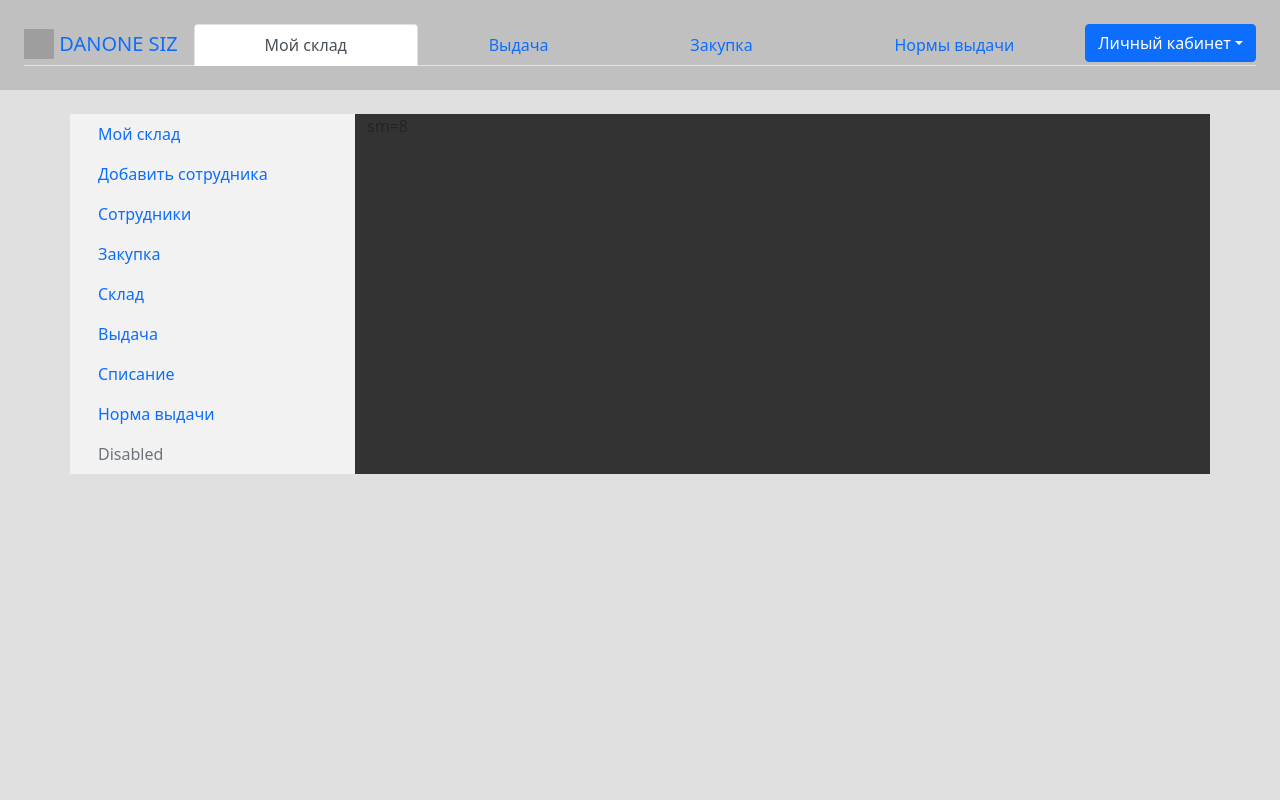
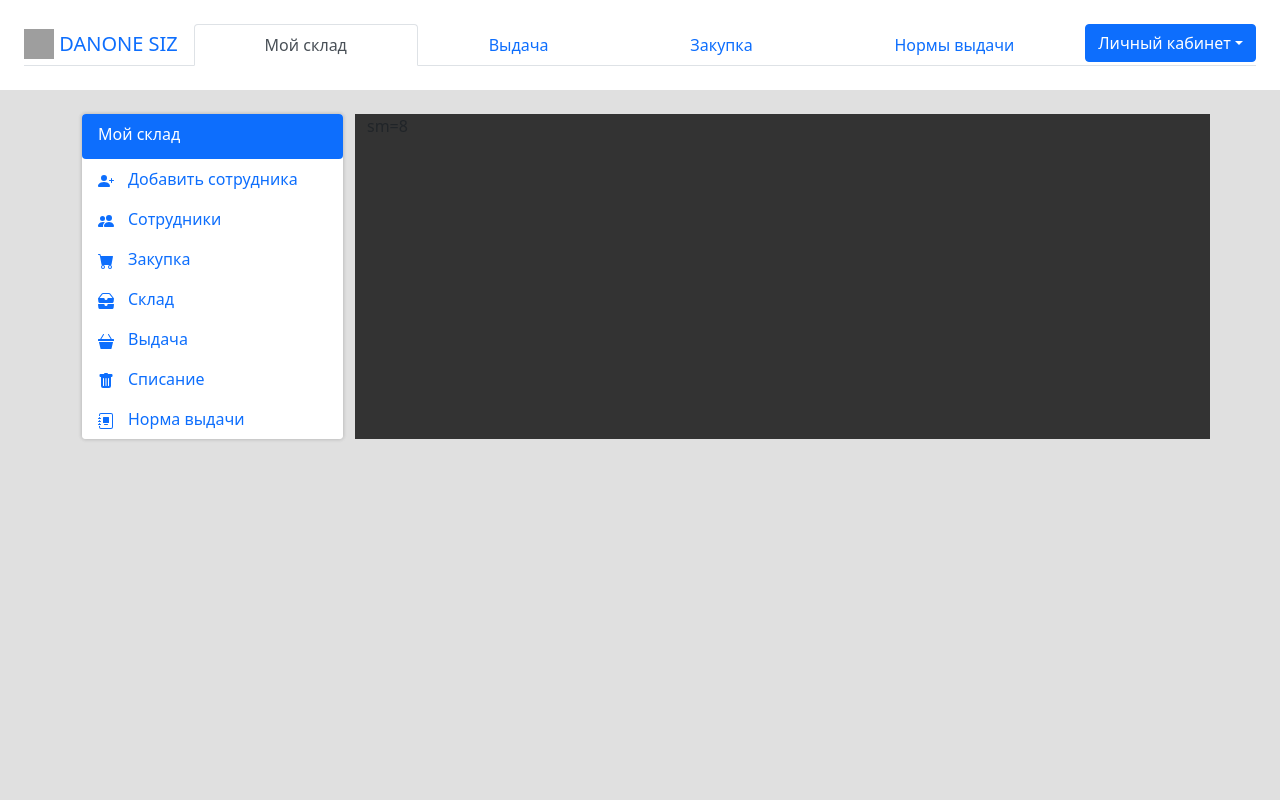
Before and after one commit to AlmiraTolstova/individual-protection-means, a React (Create React App) app: page / in a window 1280 px wide. Shown: the top 800 px of the page. Built offline with nearby package versions, Linux system fonts and the light colour scheme; grey boxes are pictures that could not be loaded.

Commit message:
Внесены правки в компонент sidebar

```diff
--- a/src/color-style.scss
+++ b/src/color-style.scss
@@ -4,7 +4,7 @@
 $gray1:#333333;
 $gray5:#E0E0E0;
 $gray6:#F2F2F2;
-$white:#FFFF;
+$white:#FFFFFF;
 $blue1:#2F80ED;
 $blue2:#2D9CDB;
 $blue3:#56CCF2;
--- a/src/components/Header/Header.scss
+++ b/src/components/Header/Header.scss
@@ -1,5 +1,4 @@
 
 .header{
   padding: 24px;
-  background-color: silver;
 }
--- a/src/components/Sidebar/Sidebar.js
+++ b/src/components/Sidebar/Sidebar.js
@@ -1,23 +1,79 @@
 import React from "react";
 import 'bootstrap/dist/css/bootstrap.min.css';
 import {Nav} from "react-bootstrap";
+import './Sidebar.scss'
 
 const Sidebar = () => {
     return (
         <div className='sidebar'>
-            <Nav defaultActiveKey="/home" className="flex-column sidebar ">
-                <Nav.Link href="/home">Мой склад</Nav.Link>
-                <Nav.Link eventKey="link-1">Добавить сотрудника</Nav.Link>
-                <Nav.Link eventKey="link-2">Сотрудники</Nav.Link>
-                <Nav.Link eventKey="link-1">Закупка</Nav.Link>
-                <Nav.Link eventKey="link-1">Склад</Nav.Link>
-                <Nav.Link eventKey="link-1">Выдача</Nav.Link>
-                <Nav.Link eventKey="link-1">Списание</Nav.Link>
-                <Nav.Link eventKey="link-1">Норма выдачи</Nav.Link>
+            <Nav variant="pills" defaultActiveKey="/home" className="flex-column sidebar ">
+                <Nav.Link className='sidebar__cell-height' href="/home">
+                    Мой склад
+                </Nav.Link>
+                <Nav.Link eventKey="link-1">
+                    <svg  xmlns="http://www.w3.org/2000/svg" width="16" height="16" fill="currentColor"
+                         className="  bi bi-person-plus-fill" viewBox="0 0 16 16">
+                        <path d="M1 14s-1 0-1-1 1-4 6-4 6 3 6 4-1 1-1 1H1zm5-6a3 3 0 1 0 0-6 3 3 0 0 0 0 6z"/>
+                        <path fill-rule="evenodd"
+                              d="M13.5 5a.5.5 0 0 1 .5.5V7h1.5a.5.5 0 0 1 0 1H14v1.5a.5.5 0 0 1-1 0V8h-1.5a.5.5 0 0 1 0-1H13V5.5a.5.5 0 0 1 .5-.5z"/>
+                    </svg>
+                    <span className='sidebar__icon-height'>Добавить сотрудника</span>
+                </Nav.Link>
+                <Nav.Link eventKey="link-2">
+                    <svg xmlns="http://www.w3.org/2000/svg" width="16" height="16" fill="currentColor"
+                         className="bi bi-people-fill" viewBox="0 0 16 16">
+                        <path d="M7 14s-1 0-1-1 1-4 5-4 5 3 5 4-1 1-1 1H7zm4-6a3 3 0 1 0 0-6 3 3 0 0 0 0 6z"/>
+                        <path fill-rule="evenodd"
+                              d="M5.216 14A2.238 2.238 0 0 1 5 13c0-1.355.68-2.75 1.936-3.72A6.325 6.325 0 0 0 5 9c-4 0-5 3-5 4s1 1 1 1h4.216z"/>
+                        <path d="M4.5 8a2.5 2.5 0 1 0 0-5 2.5 2.5 0 0 0 0 5z"/>
+                    </svg>
+                    <span className='sidebar__icon-height'>Сотрудники</span>
+                </Nav.Link>
+                <Nav.Link eventKey="link-3">
+                    <svg xmlns="http://www.w3.org/2000/svg" width="16" height="16" fill="currentColor"
+                         className="bi bi-cart-fill" viewBox="0 0 16 16">
+                        <path
+                            d="M0 1.5A.5.5 0 0 1 .5 1H2a.5.5 0 0 1 .485.379L2.89 3H14.5a.5.5 0 0 1 .491.592l-1.5 8A.5.5 0 0 1 13 12H4a.5.5 0 0 1-.491-.408L2.01 3.607 1.61 2H.5a.5.5 0 0 1-.5-.5zM5 12a2 2 0 1 0 0 4 2 2 0 0 0 0-4zm7 0a2 2 0 1 0 0 4 2 2 0 0 0 0-4zm-7 1a1 1 0 1 1 0 2 1 1 0 0 1 0-2zm7 0a1 1 0 1 1 0 2 1 1 0 0 1 0-2z"/>
+                    </svg>
+                    <span className='sidebar__icon-height'>Закупка</span>
+                </Nav.Link>
+                <Nav.Link eventKey="link-4">
+                    <svg xmlns="http://www.w3.org/2000/svg" width="16" height="16" fill="currentColor"
+                         className="bi bi-inboxes-fill" viewBox="0 0 16 16">
+                        <path
+                            d="M4.98 1a.5.5 0 0 0-.39.188L1.54 5H6a.5.5 0 0 1 .5.5 1.5 1.5 0 0 0 3 0A.5.5 0 0 1 10 5h4.46l-3.05-3.812A.5.5 0 0 0 11.02 1H4.98zM3.81.563A1.5 1.5 0 0 1 4.98 0h6.04a1.5 1.5 0 0 1 1.17.563l3.7 4.625a.5.5 0 0 1 .106.374l-.39 3.124A1.5 1.5 0 0 1 14.117 10H1.883A1.5 1.5 0 0 1 .394 8.686l-.39-3.124a.5.5 0 0 1 .106-.374L3.81.563zM.125 11.17A.5.5 0 0 1 .5 11H6a.5.5 0 0 1 .5.5 1.5 1.5 0 0 0 3 0 .5.5 0 0 1 .5-.5h5.5a.5.5 0 0 1 .496.562l-.39 3.124A1.5 1.5 0 0 1 14.117 16H1.883a1.5 1.5 0 0 1-1.489-1.314l-.39-3.124a.5.5 0 0 1 .121-.393z"/>
+                    </svg>
+                    <span className='sidebar__icon-height'>Склад</span>
+                </Nav.Link>
+                <Nav.Link eventKey="link-5">
+                    <svg xmlns="http://www.w3.org/2000/svg" width="16" height="16" fill="currentColor"
+                         className="bi bi-basket3-fill" viewBox="0 0 16 16">
+                        <path
+                            d="M5.757 1.071a.5.5 0 0 1 .172.686L3.383 6h9.234L10.07 1.757a.5.5 0 1 1 .858-.514L13.783 6H15.5a.5.5 0 0 1 .5.5v1a.5.5 0 0 1-.5.5H.5a.5.5 0 0 1-.5-.5v-1A.5.5 0 0 1 .5 6h1.717L5.07 1.243a.5.5 0 0 1 .686-.172zM2.468 15.426.943 9h14.114l-1.525 6.426a.75.75 0 0 1-.729.574H3.197a.75.75 0 0 1-.73-.574z"/>
+                    </svg>
+                    <span className='sidebar__icon-height'>Выдача</span>
+                </Nav.Link>
+                <Nav.Link eventKey="link-6">
+                    <svg xmlns="http://www.w3.org/2000/svg" width="16" height="16" fill="currentColor"
+                         className="bi bi-trash-fill" viewBox="0 0 16 16">
+                        <path
+                            d="M2.5 1a1 1 0 0 0-1 1v1a1 1 0 0 0 1 1H3v9a2 2 0 0 0 2 2h6a2 2 0 0 0 2-2V4h.5a1 1 0 0 0 1-1V2a1 1 0 0 0-1-1H10a1 1 0 0 0-1-1H7a1 1 0 0 0-1 1H2.5zm3 4a.5.5 0 0 1 .5.5v7a.5.5 0 0 1-1 0v-7a.5.5 0 0 1 .5-.5zM8 5a.5.5 0 0 1 .5.5v7a.5.5 0 0 1-1 0v-7A.5.5 0 0 1 8 5zm3 .5v7a.5.5 0 0 1-1 0v-7a.5.5 0 0 1 1 0z"/>
+                    </svg>
+                    <span className='sidebar__icon-height'>Списание</span>
+                </Nav.Link>
+                <Nav.Link eventKey="link-7">
+                    <svg xmlns="http://www.w3.org/2000/svg" width="16" height="16" fill="currentColor"
+                         className="bi bi-journal-album" viewBox="0 0 16 16">
+                        <path
+                            d="M5.5 4a.5.5 0 0 0-.5.5v5a.5.5 0 0 0 .5.5h5a.5.5 0 0 0 .5-.5v-5a.5.5 0 0 0-.5-.5h-5zm1 7a.5.5 0 0 0 0 1h3a.5.5 0 0 0 0-1h-3z"/>
+                        <path
+                            d="M3 0h10a2 2 0 0 1 2 2v12a2 2 0 0 1-2 2H3a2 2 0 0 1-2-2v-1h1v1a1 1 0 0 0 1 1h10a1 1 0 0 0 1-1V2a1 1 0 0 0-1-1H3a1 1 0 0 0-1 1v1H1V2a2 2 0 0 1 2-2z"/>
+                        <path
+                            d="M1 5v-.5a.5.5 0 0 1 1 0V5h.5a.5.5 0 0 1 0 1h-2a.5.5 0 0 1 0-1H1zm0 3v-.5a.5.5 0 0 1 1 0V8h.5a.5.5 0 0 1 0 1h-2a.5.5 0 0 1 0-1H1zm0 3v-.5a.5.5 0 0 1 1 0v.5h.5a.5.5 0 0 1 0 1h-2a.5.5 0 0 1 0-1H1z"/>
+                    </svg>
+                    <span className='sidebar__icon-height'>Норма выдачи</span>
+                </Nav.Link>
 
-                <Nav.Link eventKey="disabled" disabled>
-                    Disabled
-                </Nav.Link>
             </Nav>
 
 
--- a/src/components/Sidebar/Sidebar.scss
+++ b/src/components/Sidebar/Sidebar.scss
@@ -0,0 +1,14 @@
+@import "../../color-style";
+
+.sidebar {
+  background-color: $white;
+  border-radius: 4px;
+  box-shadow: 0px 4px 4px 0px #0000003D;
+  box-shadow: 0px 0px 4px 0px #0000001F;
+}
+.sidebar__cell-height{
+  height: 2.8rem;
+}
+.sidebar__icon-height{
+  margin-left: 14px;
+}
--- a/src/forms/Home/Home.js
+++ b/src/forms/Home/Home.js
@@ -8,7 +8,7 @@ const Home = () => {
         <div className='home'>
         <Container className='home__container'>
             <Row>
-                <Col className='home__col1' sm={3}>
+                <Col className='' sm={3}>
                     <Sidebar/></Col>
                 <Col className='home__col2' sm={9}>sm=8</Col>
             </Row>
```
